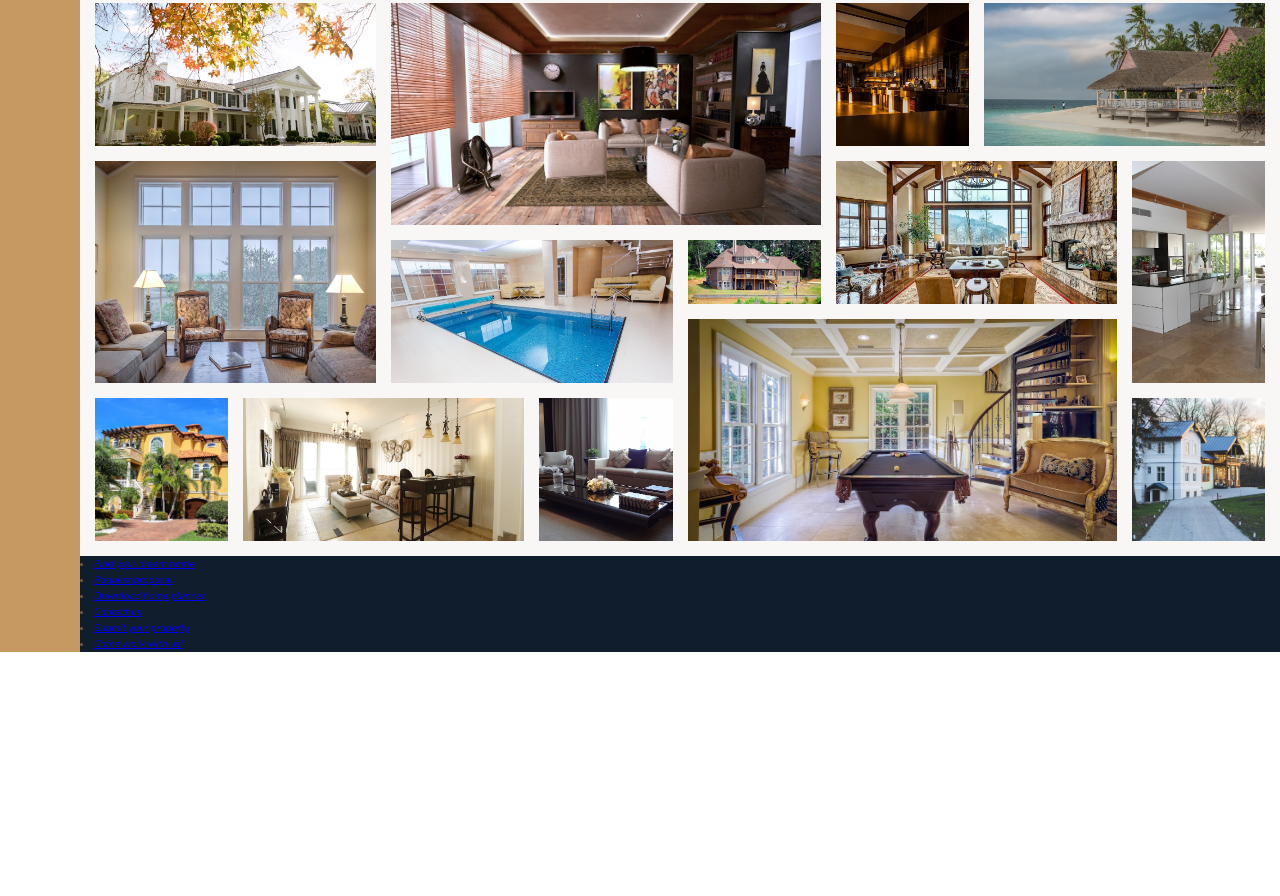
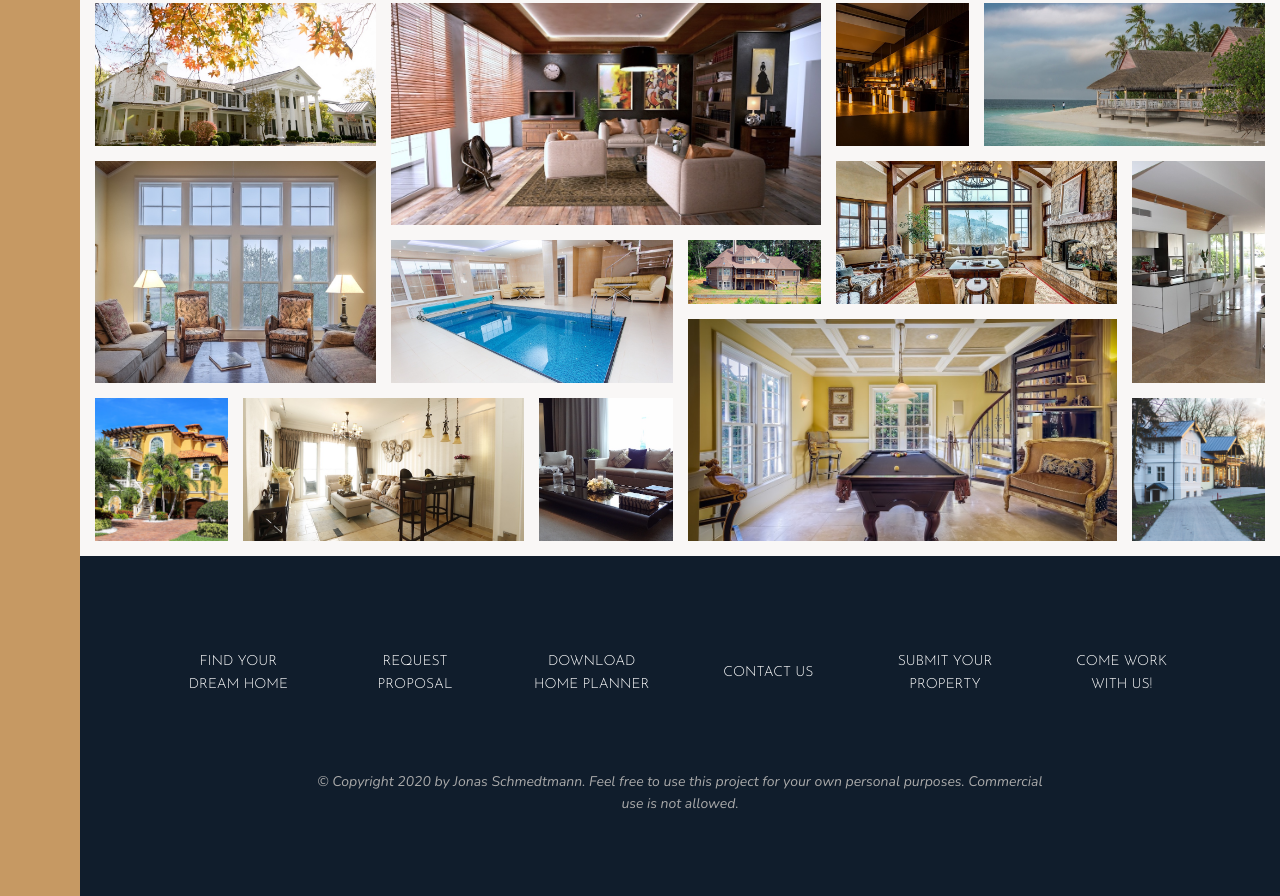
Before and after one commit to aszucsak/scss-grid, a website: page index.html in a window 1280 px wide. Shown: the part 3102-3998 px from the top of the page. Before the commit the page ends 3754 px from the top, so only its background shows below. Drawn offline with nearby package versions, Linux system fonts and the light colour scheme.

Commit message:
create footer

```diff
--- a/index.html
+++ b/index.html
@@ -334,14 +334,18 @@
         </figure>
     </section>
     <footer class="footer">
-        <nav class="nav">
+        <ul class="nav">
             <li class="nav__item"><a href="#" class="nav__link">Find your dream home</a></li>
             <li class="nav__item"><a href="#" class="nav__link">Request proposal</a></li>
             <li class="nav__item"><a href="#" class="nav__link">Download home planner</a></li>
             <li class="nav__item"><a href="#" class="nav__link">Contact us</a></li>
             <li class="nav__item"><a href="#" class="nav__link">Submit your property</a></li>
             <li class="nav__item"><a href="#" class="nav__link">Come work with us!</a></li>
-        </nav>
+        </ul>
+        <p class="copyright">
+            &copy; Copyright 2020 by Jonas Schmedtmann. Feel free to use this project for your own personal purposes.
+            Commercial use is not allowed.
+        </p>
     </footer>
 </body>
 
--- a/sass/_footer.scss
+++ b/sass/_footer.scss
@@ -1,4 +1,43 @@
 .footer {
     background-color: $color-secondary;
     grid-column: full-start / full-end;
+    padding: 8rem;
 }
+
+.nav {
+    list-style: none;
+
+    display: grid;
+    grid-template-columns: repeat(auto-fit, minmax(15rem, 1fr));
+    grid-gap: 2rem;
+    align-items: center;
+
+    &__link:link,
+    &__link:visited {
+        font-size: 1.4rem;
+        color: #fff;
+        text-decoration: none;
+        font-family: $font-display;
+        text-transform: uppercase;
+        text-align: center;
+        padding: 1.5rem;
+        display: block;
+        transition: all 200ms ease;
+
+
+    }
+
+    &__link:hover,
+    &__link:active {
+        background-color: rgba(#fff, 0.05);
+        transform: translateY(-3px);
+    }
+}
+
+.copyright {
+    font-size: 1.4rem;
+    color: $color-grey-light-2;
+    margin: 6rem auto 0;
+    text-align: center;
+    width: 70%;
+}
```
Also changed, not shown: css/main.css.
